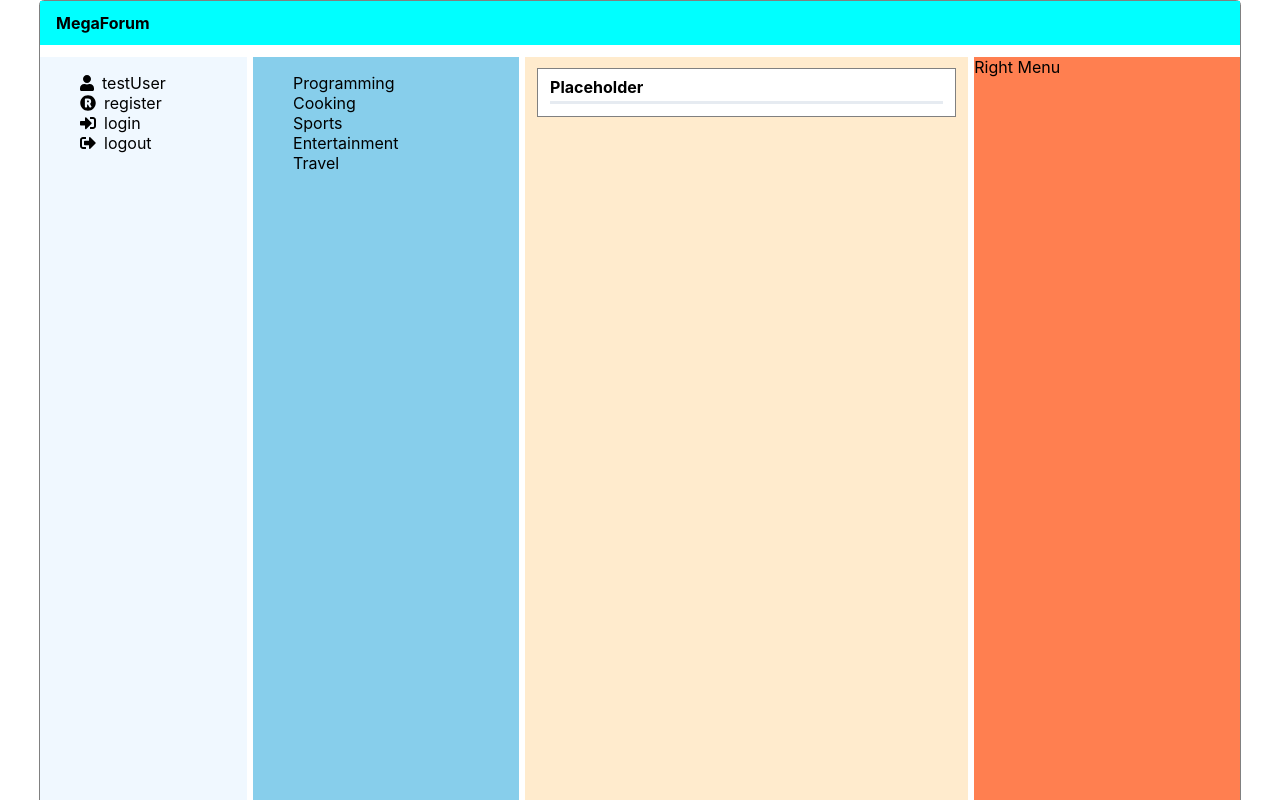
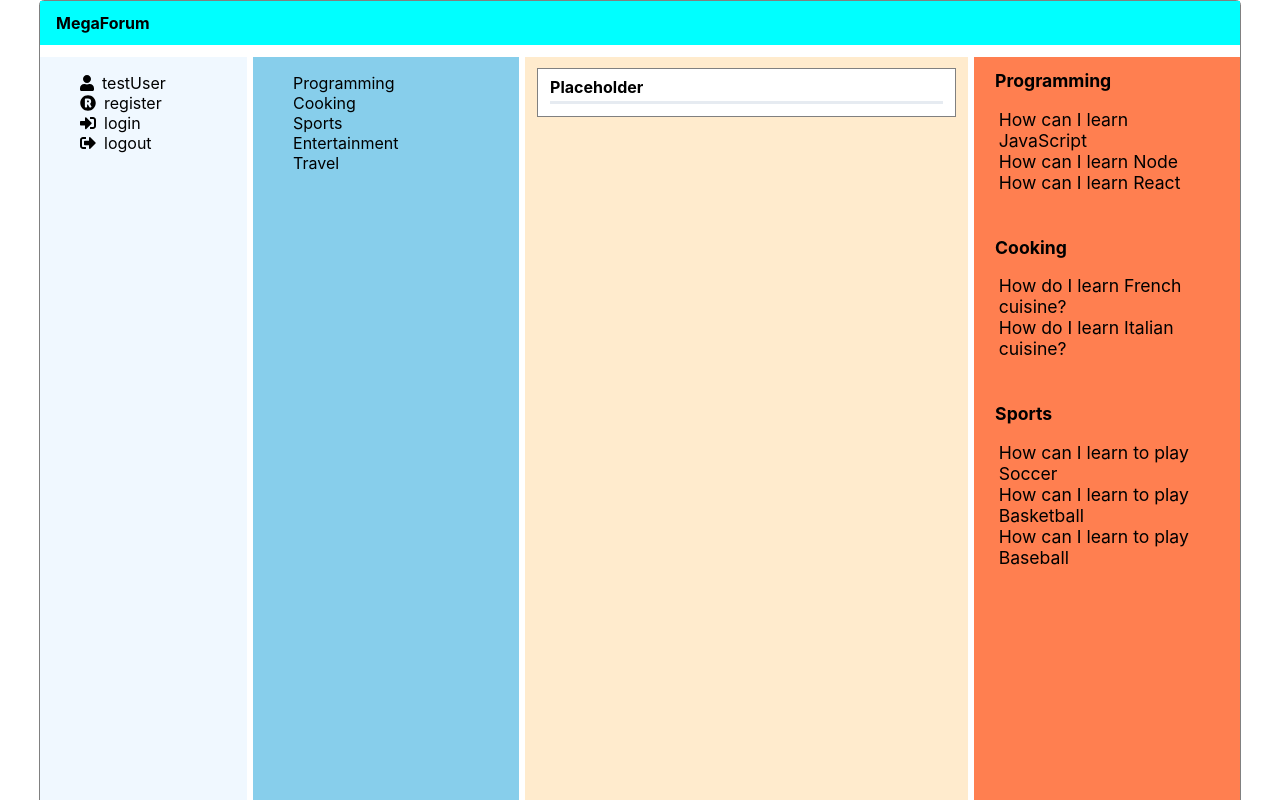
Before and after one commit to Erzhan-Temir/forum-app-client, a React (Create React App) app: page / in a window 1280 px wide. Shown: the top 800 px of the page. Built offline with nearby package versions, Linux system fonts and the light colour scheme.

Commit message:
3.4 build: create rightMenu components

```diff
--- a/package.json
+++ b/package.json
@@ -10,12 +10,14 @@
     "@testing-library/react": "^11.2.6",
     "@testing-library/user-event": "^12.8.3",
     "@types/jest": "^26.0.22",
+    "@types/lodash": "^4.14.168",
     "@types/node": "^12.20.7",
     "@types/react": "^17.0.3",
     "@types/react-dom": "^17.0.3",
     "@types/react-redux": "7.1.16",
     "@types/react-router-dom": "5.1.7",
     "@types/redux": "3.6.0",
+    "lodash": "^4.17.21",
     "react": "^17.0.2",
     "react-dom": "^17.0.2",
     "react-modal": "3.12.1",
--- a/src/components/areas/RightMenu.tsx
+++ /dev/null
@@ -1,17 +0,0 @@
-import React, {FC} from 'react';
-import {useWindowDimensions} from '../../hooks/useWindowDimensions';
-import {TABLET_WIDTH} from '../../constants/constants';
-
-const RightMenu: FC = () => {
-  const {width} = useWindowDimensions();
-
-  if (width <= TABLET_WIDTH) {
-    return null;
-  }
-
-  return (
-    <div className="rightmenu">Right Menu</div>
-  );
-}
-
-export default RightMenu;
--- /dev/null
+++ b/src/components/areas/rightMenu/RightMenu.css
@@ -0,0 +1,3 @@
+.rightmenu-container {
+  padding: 0 .75em .5em .75em;
+}
--- /dev/null
+++ b/src/components/areas/rightMenu/RightMenu.tsx
@@ -0,0 +1,35 @@
+import React, {FC, useState, useEffect} from 'react';
+import {useWindowDimensions} from '../../../hooks/useWindowDimensions';
+import {getTopCategories} from "../../../services/DataService";
+import {TABLET_WIDTH} from '../../../constants/constants';
+import TopCategory from "./TopCategory";
+import groupBy from "lodash/groupBy";
+import "./RightMenu.css"
+
+const RightMenu: FC = () => {
+  const {width} = useWindowDimensions();
+  const [topCategories, setTopCategories] = useState<Array<JSX.Element> | undefined>();
+
+  useEffect(() => {
+    getTopCategories().then((res) => {
+      const topCatThreads = groupBy(res, "category");
+      const topElements = [];
+      // eslint-disable-next-line prefer-const
+      for (let key in topCatThreads) {
+        const currentTop = topCatThreads[key];
+        topElements.push(<TopCategory key={key} topCategories={currentTop} />);
+      }
+      setTopCategories(topElements);
+    });
+  }, []);
+
+  if (width <= TABLET_WIDTH) {
+    return null;
+  }
+
+  return (
+    <div className="rightmenu rightmenu-container">{topCategories}</div>
+  );
+}
+
+export default RightMenu;
--- /dev/null
+++ b/src/components/areas/rightMenu/TopCategory.css
@@ -0,0 +1,9 @@
+.topcat-item-container {
+  padding: 0.75em;
+  padding-left: 0.5em;
+  font-size: var(--sm-med-font-size);
+}
+
+.topcat-threads {
+  padding-left: 0.2em;
+}
--- /dev/null
+++ b/src/components/areas/rightMenu/TopCategory.tsx
@@ -0,0 +1,38 @@
+import React, {FC, useState, useEffect} from 'react';
+import CategoryThread from "../../../models/CategoryThread";
+import "./TopCategory.css";
+
+interface TopCategoryProps {
+  topCategories: Array<CategoryThread>
+}
+
+const TopCategory: FC<TopCategoryProps> = ({topCategories}) => {
+  const [threads, setThreads] = useState<JSX.Element | undefined>();
+
+  useEffect(() => {
+    if (topCategories && topCategories.length > 0) {
+      const newThreadElements = topCategories.map(top =>
+        <li key={top.threadId}>
+          <span className="clickable-span">
+            {top.title}
+          </span>
+        </li>
+      );
+
+      setThreads(<ul className="topcat-threads">
+        {newThreadElements}
+      </ul>);
+    }
+  }, [topCategories]);
+
+  return (
+    <div className="topcat-item-container">
+      <div>
+        <strong>{topCategories[0].category}</strong>
+      </div>
+      {threads}
+    </div>
+  );
+}
+
+export default TopCategory;
--- a/src/components/routes/Home.tsx
+++ b/src/components/routes/Home.tsx
@@ -3,7 +3,7 @@ import Nav from "../areas/Nav";
 import SideBar from "../areas/sidebar/SideBar";
 import LeftMenu from "../areas/LeftMenu";
 import Main from "../areas/main/Main";
-import RightMenu from "../areas/RightMenu";
+import RightMenu from "../areas/rightMenu/RightMenu";
 import "./Home.css";
 
 const Home: FC = () => {
```
Also changed, not shown: 1 other file (tests, documents, lock files or other folders).
